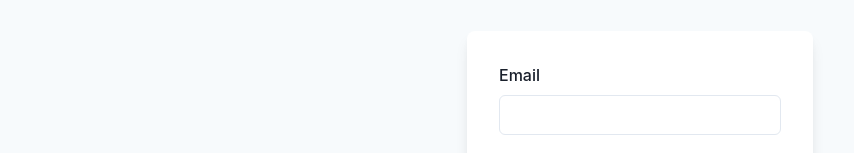
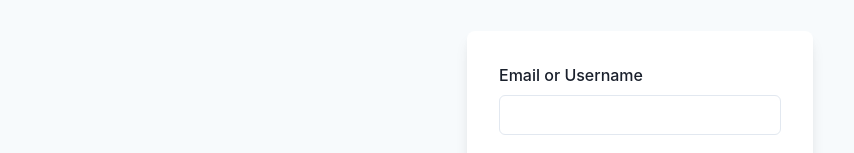
Before and after one commit to mariotesta-dev/TicketSupport, a React (Create React App) app in the folder Project/client/: page /signin in a window 1280 px wide. Shown: the part 217-370 px from the top of the page, without its empty margins (0-854 px from the left). Built offline with nearby package versions, Linux system fonts and the light colour scheme.

Commit message:
label fix

```diff
--- a/Project/client/src/views/SignIn.js
+++ b/Project/client/src/views/SignIn.js
@@ -75,7 +75,7 @@ function SimpleCard() {
 					p={8}>
 					<Stack spacing={4}>
 						<FormControl id="email">
-							<FormLabel>Email</FormLabel>
+							<FormLabel>Email or Username</FormLabel>
 							<Input
 								type="email"
 								value={username}
```
